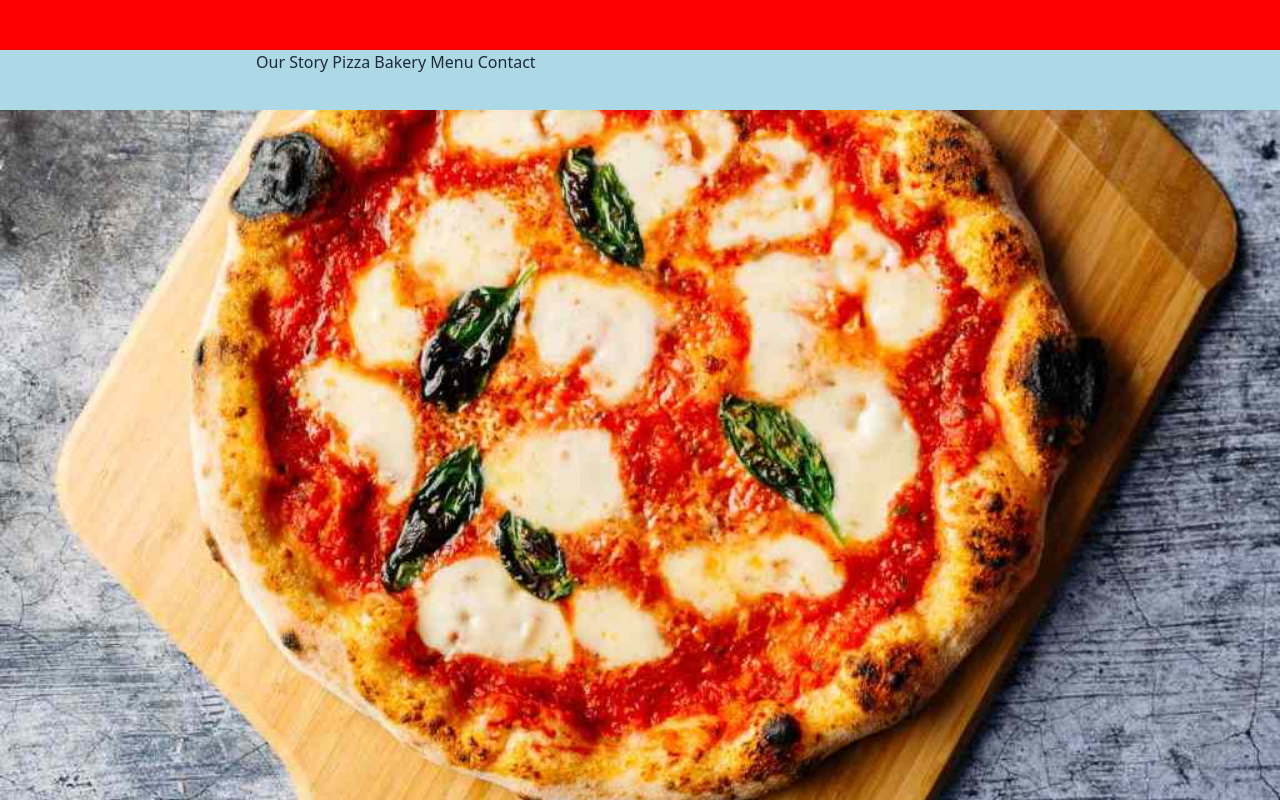
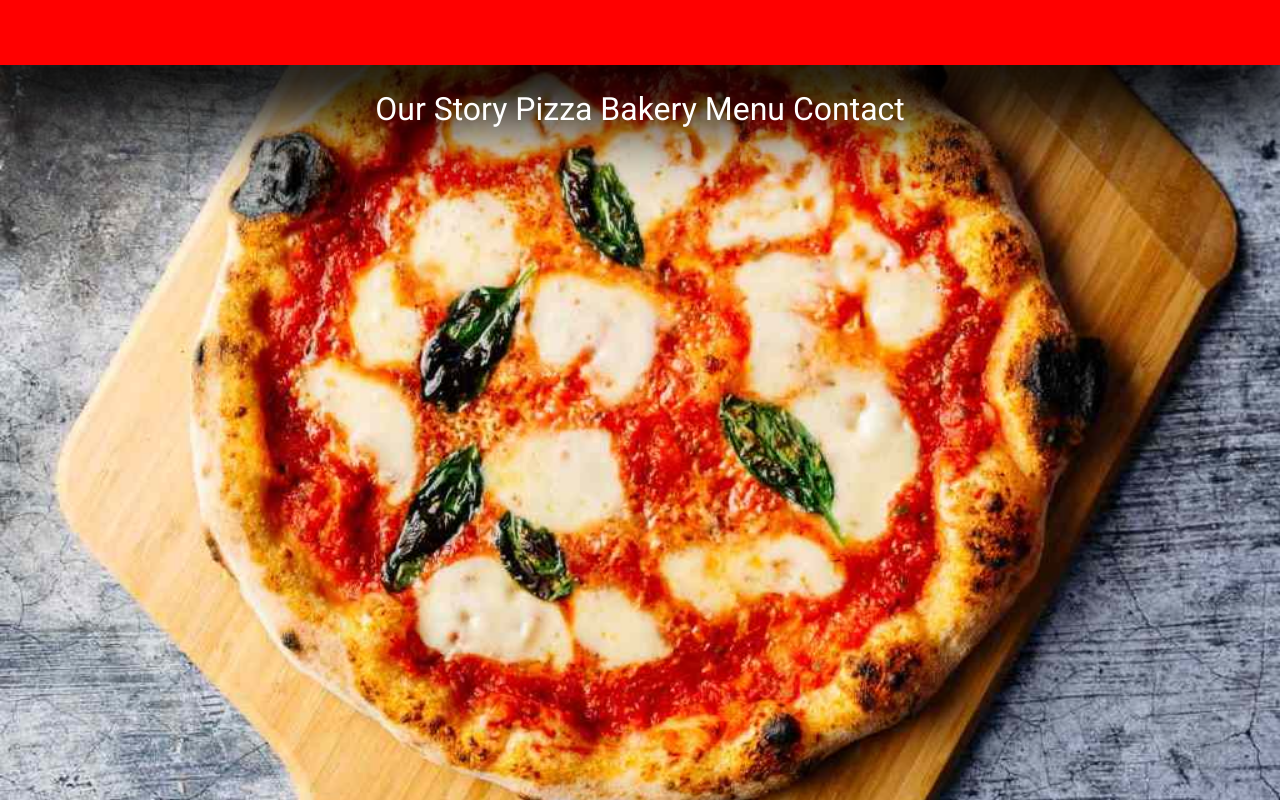
Before and after one commit to Mcdaid101/Mc-Daid-Brothers-Pizza-Company, a plain HTML site: page index.html in a window 1280 px wide. Drawn offline with nearby package versions, Linux system fonts and the light colour scheme.

Commit message:
added nav bar and box shadow

```diff
--- a/index.html
+++ b/index.html
@@ -7,6 +7,9 @@
     <link rel="stylesheet" href="styles.css">
     <script src="https://cdn.tailwindcss.com"></script>
     <link href="https://cdn.jsdelivr.net/npm/daisyui@4.12.13/dist/full.min.css" rel="stylesheet" type="text/css" />
+    <link rel="preconnect" href="https://fonts.googleapis.com">
+    <link rel="preconnect" href="https://fonts.gstatic.com" crossorigin>
+    <link href="https://fonts.googleapis.com/css2?family=Roboto:ital,wght@0,100;0,300;0,400;0,500;0,700;0,900;1,100;1,300;1,400;1,500;1,700;1,900&display=swap" rel="stylesheet">
   </head>
   <body>
     <div class="top"></div>
--- a/styles.css
+++ b/styles.css
@@ -6,32 +6,31 @@ html, body {
     background-repeat: no-repeat;
     background-attachment: scroll;
     background-position: center;
+    font-family: "Roboto", sans-serif;
 }
 
 .top {
     background-color: red;
-    height: 50px;
+    height: 65px;
     width: 100%;
+    box-shadow: 1px 35px 82px 21px rgba(0,0,0,1);
+    -webkit-box-shadow: 1px 35px 82px 21px rgba(0,0,0,1);
+    -moz-box-shadow: 1px 35px 82px 21px rgba(0,0,0,1);
 }
 
 .nav-bar {
+    text-align: center;
+    font-size: xx-large;
+    text-transform: capitalize;
     width: 100%;
-    background-color: lightblue;
     height: 60px;
+    opacity: 100%;
+    color: white;
 }
 
 .nav-container1 {
     margin: auto;
-    width: 60%;
+    width: 80%;
     height: 100%;
+    padding-top: 20px;
 }
-
-.nav-container2 {
-    width: 100%;
-    height: 100%;
-    justify-content: space-between;
-    align-items: center;
-    background-color: aquamarine;
-    display: flex;
-    flex-direction: row;
-}
```
